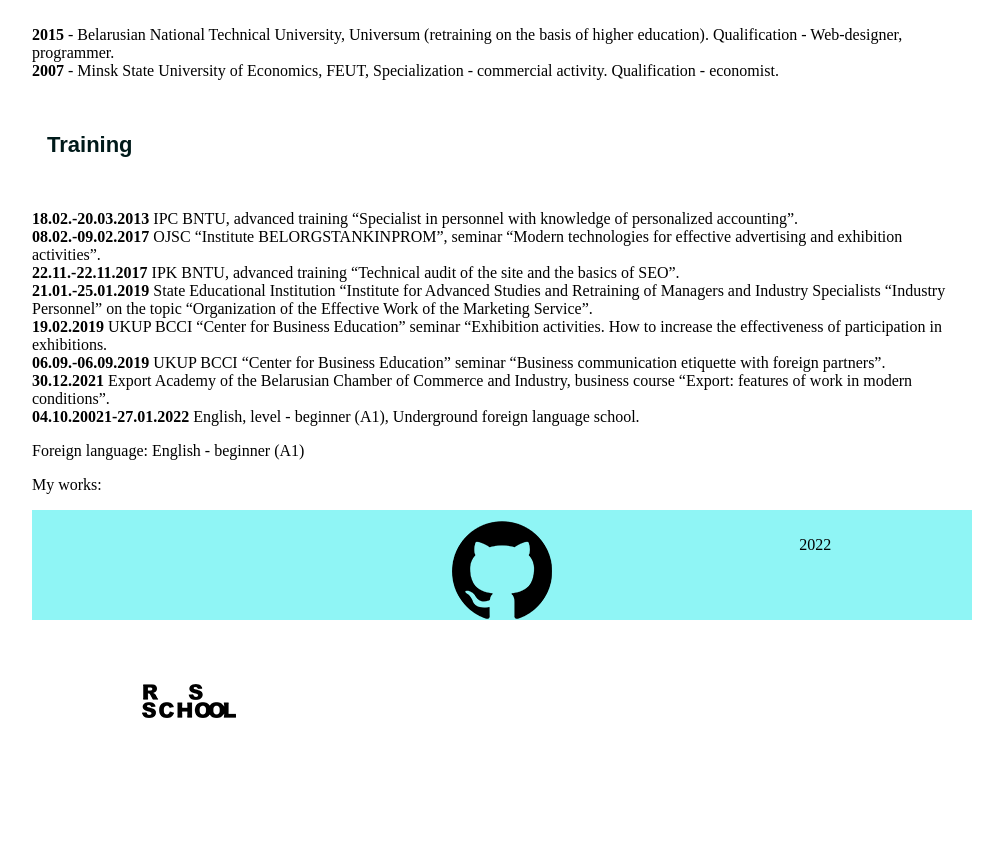
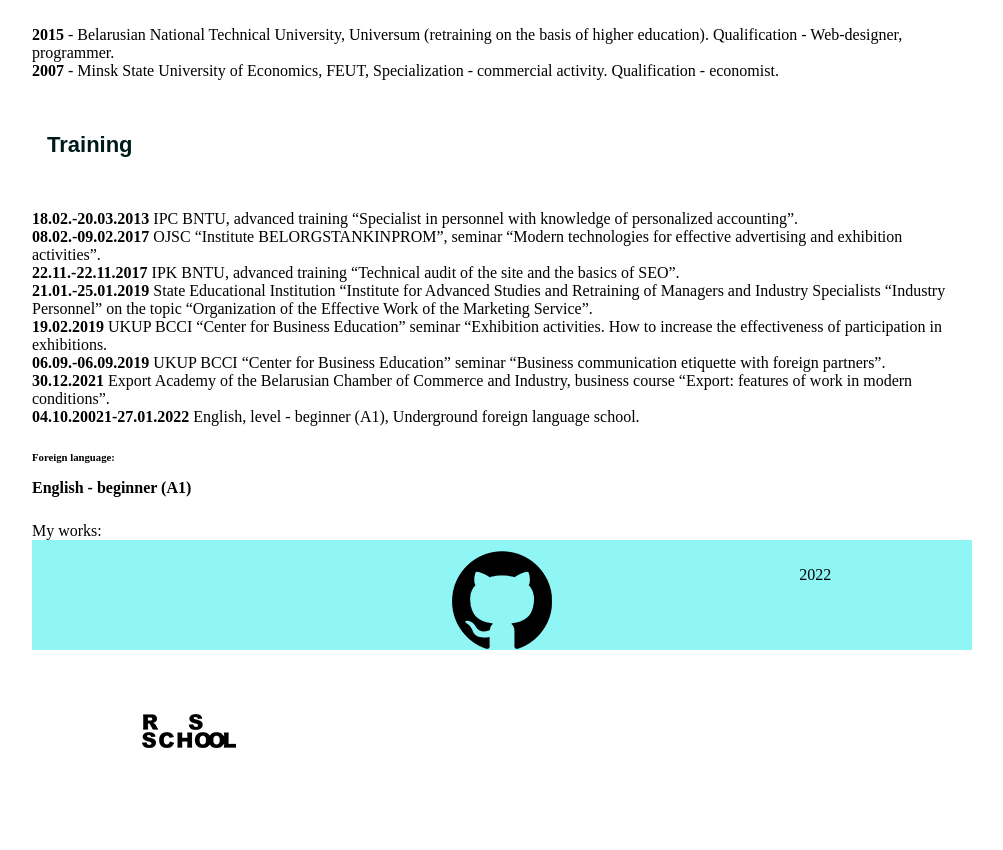
Before and after one commit to Missipi/rsschool-cv, a plain HTML site: page index.html in a window 1280 px wide. Shown: the part 668-1518 px from the top of the page, without its empty margins (138-1141 px from the left). Before the commit the page ends 1488 px from the top, so only its background shows below. Drawn offline with Linux system fonts and the light colour scheme; a script that the page names is missing; a web font is replaced by a local one.

Commit message:
docs: record correction

```diff
--- a/index.html
+++ b/index.html
@@ -73,8 +73,8 @@
                   <b>06.09.-06.09.2019</b> UKUP BCCI “Center for Business Education” seminar “Business communication etiquette with foreign partners”.<br>
                     <b>30.12.2021</b> Export Academy of the Belarusian Chamber of Commerce and Industry, business course “Export: features of work in modern conditions”.<br>
                       <b>04.10.20021-27.01.2022</b> English, level - beginner (A1), Underground foreign language school.</p>
-      <p>Foreign language: English - beginner (A1)</p>
-      <p>My works: <a href=https://missipi.github.io/rsschool-cv/</a></p>
+      <h6>Foreign language: <p>English - beginner (A1)</p></h6>
+      <h7>My works: <a href=https://missipi.github.io/rsschool-cv/</a></h7>
 </div>
 
    <div id="footer">
```
